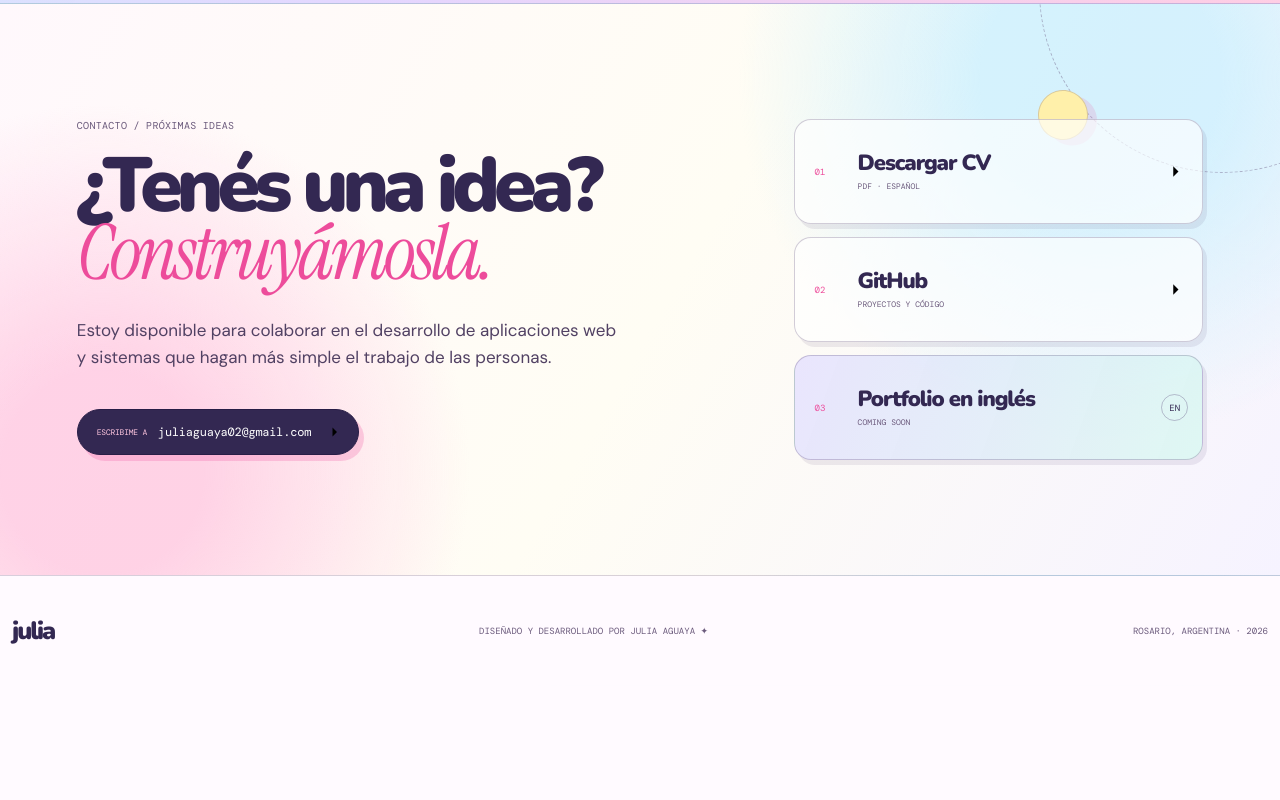
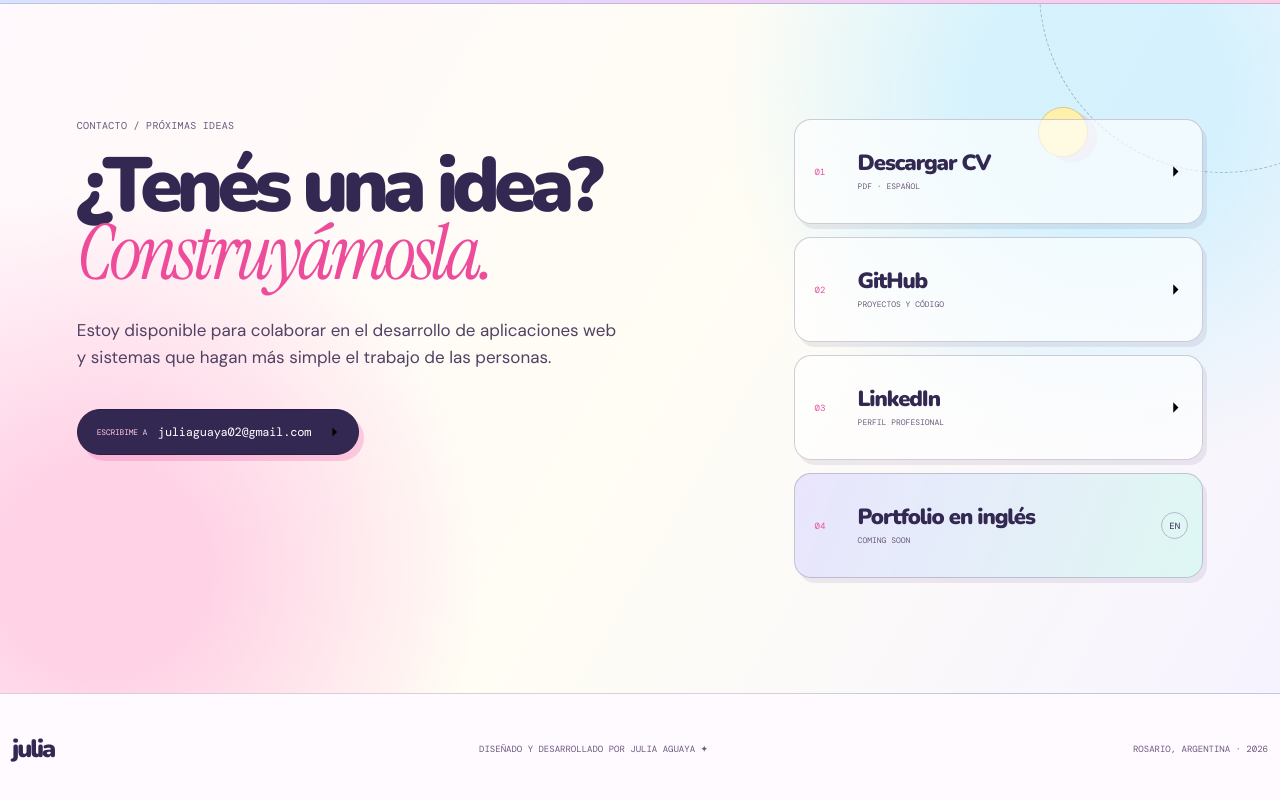
Before and after one commit to Julia-aguaya/portfolio-julia-aguaya, a React (Vite) app: page / in a window 1280 px wide. Shown: the part 5227-6027 px from the top of the page. Before the commit the page ends 5913 px from the top, so only its background shows below. Built offline with nearby package versions, Linux system fonts and the light colour scheme.

Commit message:
Add LinkedIn profile to portfolio contact links

```diff
--- a/src/App.jsx
+++ b/src/App.jsx
@@ -349,8 +349,13 @@ function App() {
               <span><strong>GitHub</strong><small>Proyectos y código</small></span>
               <Arrow />
             </a>
+            <a className="contact-resource" href="https://www.linkedin.com/in/julia-aguaya/" target="_blank" rel="noreferrer">
+              <span className="resource-index">03</span>
+              <span><strong>LinkedIn</strong><small>Perfil profesional</small></span>
+              <Arrow />
+            </a>
             <div className="contact-resource contact-resource-pending" aria-label="Portfolio en inglés: próximamente">
-              <span className="resource-index">03</span>
+              <span className="resource-index">04</span>
               <span><strong>Portfolio en inglés</strong><small>coming soon</small></span>
               <span className="pending-mark">EN</span>
             </div>
```
